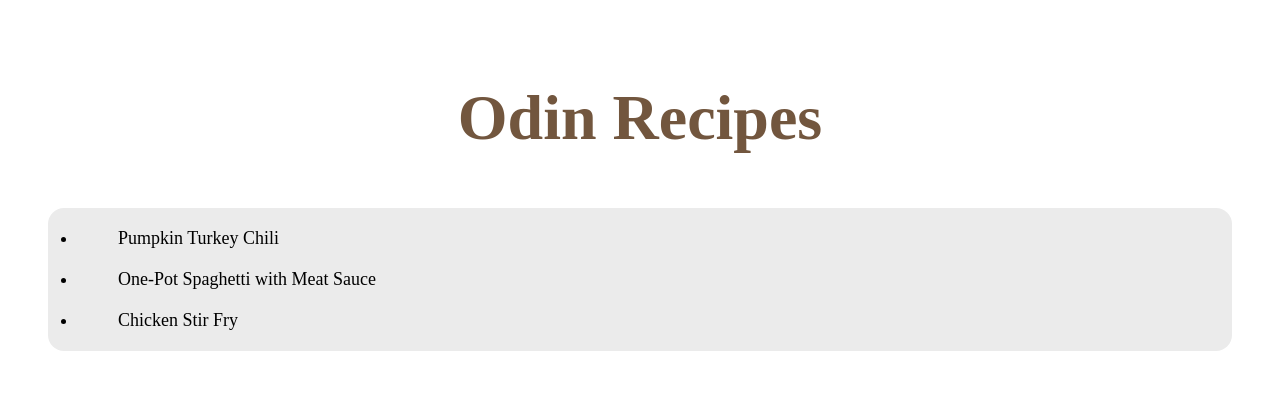
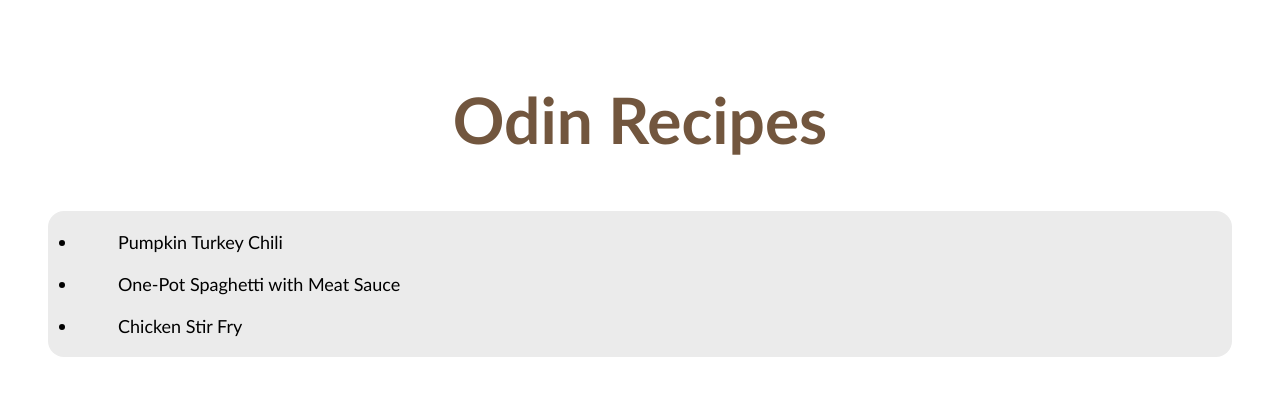
Before and after one commit to sanacheval/odin-recipes, a plain HTML site: page index.html in a window 1280 px wide. Drawn offline with Linux system fonts and the light colour scheme.

Commit message:
Changes the font weight and family
This commit adjusts the font weight and family for all web pages.

```diff
--- a/styles.css
+++ b/styles.css
@@ -1,5 +1,6 @@
 *{
     padding: 10px 20px 10px 20px;
+    font-family:'Gill Sans', 'Gill Sans MT', Calibri, 'Trebuchet MS', sans-serif;
 }
 a {
     font-size: 100%;
@@ -31,4 +32,5 @@ ul, ol {
     background-color: rgb(235, 235, 235);
     padding-left: 30px;
     border-radius: 16px;
+    font-weight: lighter;
 }
```
